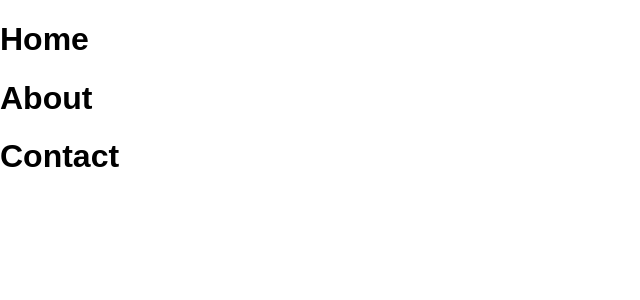
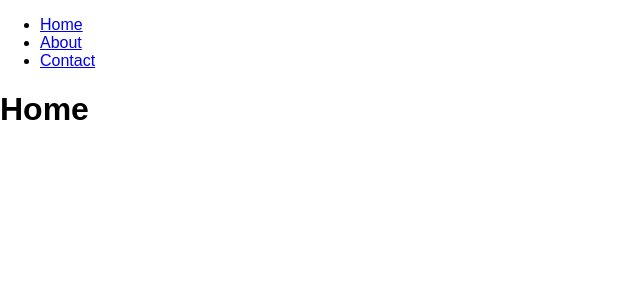
Before and after one commit to abraidotti/philad311phia, a React (Create React App) app: page / in a window 1280 px wide. Shown: the top 300 px of the page, without its empty margins (0-640 px from the left). Built offline with nearby package versions, Linux system fonts and the light colour scheme.

Commit message:
add home, about, contact + navigation with react router

```diff
--- a/package.json
+++ b/package.json
@@ -5,6 +5,7 @@
   "dependencies": {
     "react": "^16.2.0",
     "react-dom": "^16.2.0",
+    "react-router-dom": "^4.2.2",
     "react-scripts": "1.1.1"
   },
   "scripts": {
--- a/src/components/App.js
+++ b/src/components/App.js
@@ -1,16 +1,25 @@
-import React, { Component } from 'react';
+import React, { Component, Fragment } from 'react';
+import { BrowserRouter as Router, Route, Switch } from 'react-router-dom';
 
 import About from './About';
 import Contact from './Contact';
 import Home from './Home';
+import NavBar from './NavBar';
 
 class App extends Component {
   render() {
     return (
       <div className="App">
-        <Home />
-        <About />
-        <Contact />
+        <Router>
+          <Fragment>
+            <NavBar />
+            <Switch>
+              <Route path="/about" component={About} />
+              <Route path="/contact" component={Contact} />
+              <Route path="/" component={Home} />
+            </Switch>
+          </Fragment>
+        </Router>
       </div>
     )
   }
--- /dev/null
+++ b/src/components/NavBar.js
@@ -0,0 +1,22 @@
+import React from 'react';
+import { Link } from 'react-router-dom';
+
+function NavBar() {
+  return (
+    <div>
+      <ul>
+        <li>
+          <Link to='/'>Home</Link>
+        </li>
+        <li>
+          <Link to='/about'>About</Link>
+        </li>
+        <li>
+          <Link to='/contact'>Contact</Link>
+        </li>
+      </ul>
+    </div>
+  )
+}
+
+export default NavBar;
```
Also changed, not shown: 1 other file (tests, documents, lock files or other folders).
